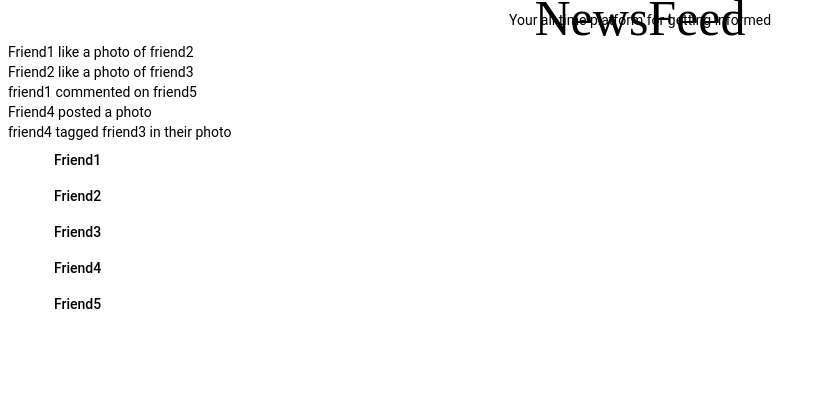
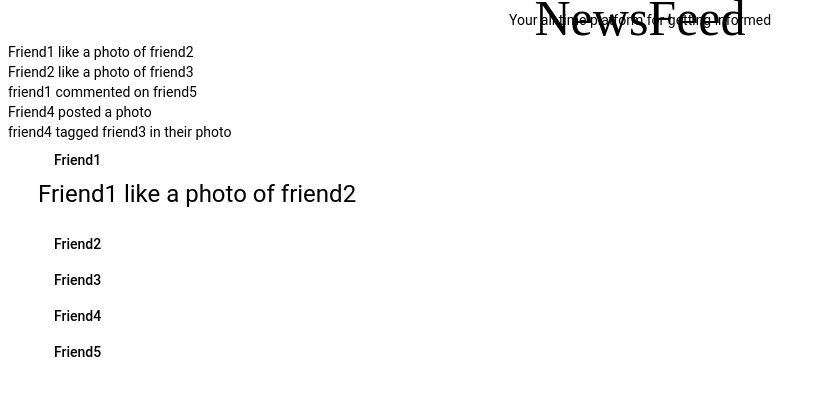
Before and after one commit to paulmunyao/newsfeed, an Angular app: page / in a window 1280 px wide. Both pictures are taken after a click on the button "Friend1". Shown: the top 396 px of the page, without its empty margins (0-826 px from the left). Built offline with nearby package versions, Linux system fonts and the light colour scheme; a web font is replaced by a local one.

Commit message:
edit code

```diff
--- a/src/app/user/user.component.html
+++ b/src/app/user/user.component.html
@@ -1,6 +1,6 @@
 <div class="user">
   <button (click)="toggleDisplay()" mat-button>Friend1</button><br />
-  <!-- <h1 [hidden]="isDisplay">{{ msg }}</h1> -->
+  <h1 [hidden]="isDisplay">{{ msg }}</h1>
   <button mat-button>Friend2</button><br />
   <button mat-button>Friend3</button><br />
   <button mat-button>Friend4</button><br />
```
